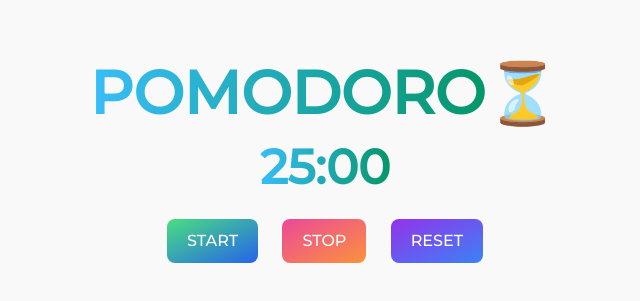
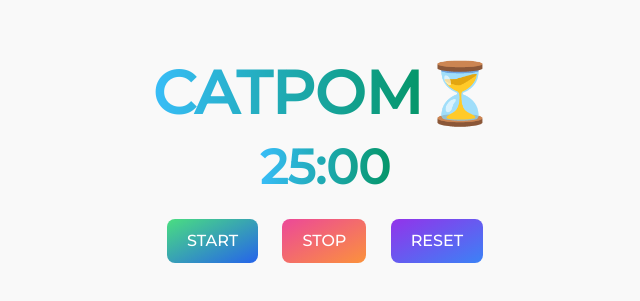
Before and after one commit to dilarauluturhan/catpom, a website: page src/index.html in a window 1280 px wide. Shown: the part 193-494 px from the top of the page, without its empty margins (315-955 px from the left). Drawn offline with Linux system fonts and the light colour scheme.

Commit message:
feat: change head

```diff
--- a/src/index.html
+++ b/src/index.html
@@ -11,13 +11,13 @@
     <link href="https://fonts.googleapis.com/css2?family=Montserrat:wght@500&display=swap" rel="stylesheet">
     <!-- GOOGLE FONTS -->
     <link rel="icon" type="images/x-icon" href="./img/kum-saati.jpg" style="width: 64px; height: 64px;">
-    <title>POMODORO</title>
+    <title>CATPOM</title>
 </head>
 
 <body class="flex flex-col sm:flex-row bg-mediumGray">
     <div class="container mx-auto py-64 text-center">
         <h1 class="font-montserrat text-center mb-5 text-6xl font-extrabold text-gray-900">
-            <span class="text-transparent bg-clip-text bg-gradient-to-r to-emerald-600 from-sky-400">POMODORO</span>⏳
+            <span class="text-transparent bg-clip-text bg-gradient-to-r to-emerald-600 from-sky-400">CATPOM</span>⏳
         </h1>
         <p id="timer" class="font-montserrat text-center mb-7 text-5xl font-extrabold text-gray-900">
             <span class="text-transparent bg-clip-text bg-gradient-to-r to-emerald-600 from-sky-400">
```
